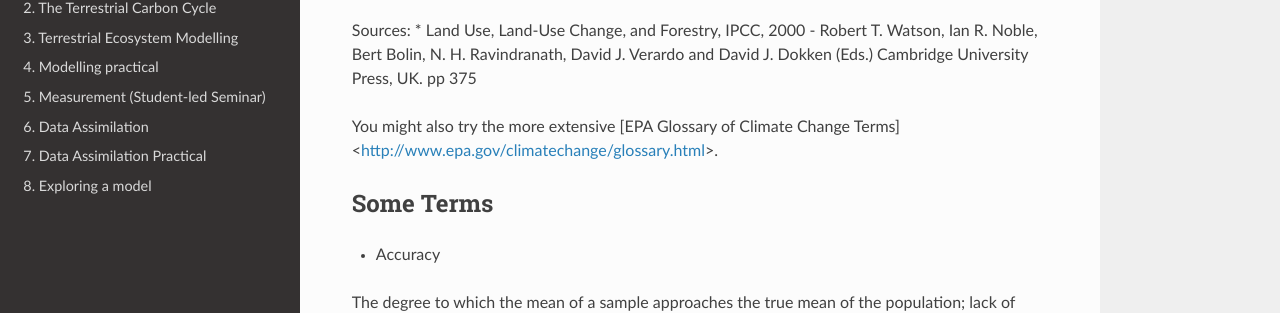
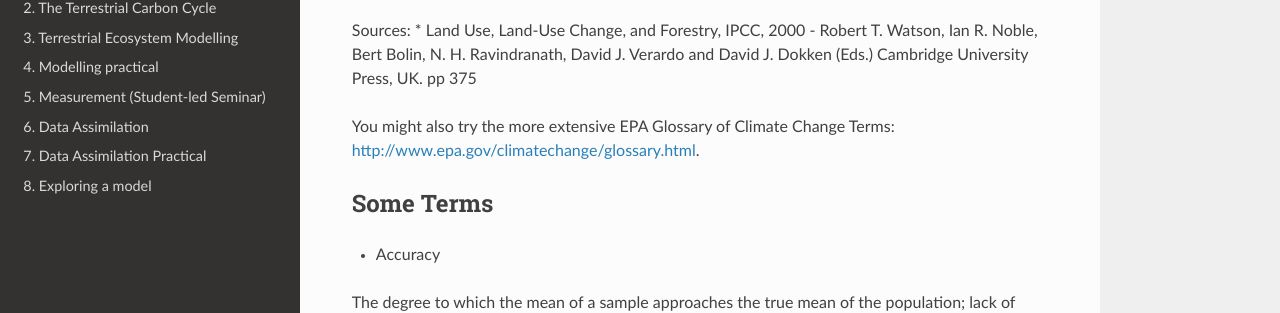
Before and after one commit to profLewis/GEOG0133_OLD, a Sphinx documentation site: the page built from docs/glossary.rst, in a window 1280 px wide and 900 px high. Shown: the part 141-454 px from the top of the window. Built offline with Sphinx 7.4.7 and the Read the Docs theme 2.0.0, drawn with Linux system fonts in a browser that asks for light colours; pages that are not in the unit, such as notebooks, are missing from menus.

```diff
--- a/docs/glossary.rst
+++ b/docs/glossary.rst
@@ -4,7 +4,7 @@ Glossary
 Sources:
 * Land Use, Land-Use Change, and Forestry, IPCC, 2000 - Robert T. Watson, Ian R. Noble, Bert Bolin, N. H. Ravindranath, David J. Verardo and David J. Dokken (Eds.) Cambridge University Press, UK. pp 375
 
-You might also try the more extensive [EPA Glossary of Climate Change Terms]<http://www.epa.gov/climatechange/glossary.html>.
+You might also try the more extensive EPA Glossary of Climate Change Terms: http://www.epa.gov/climatechange/glossary.html.
 
 Some Terms
 ----------
```
